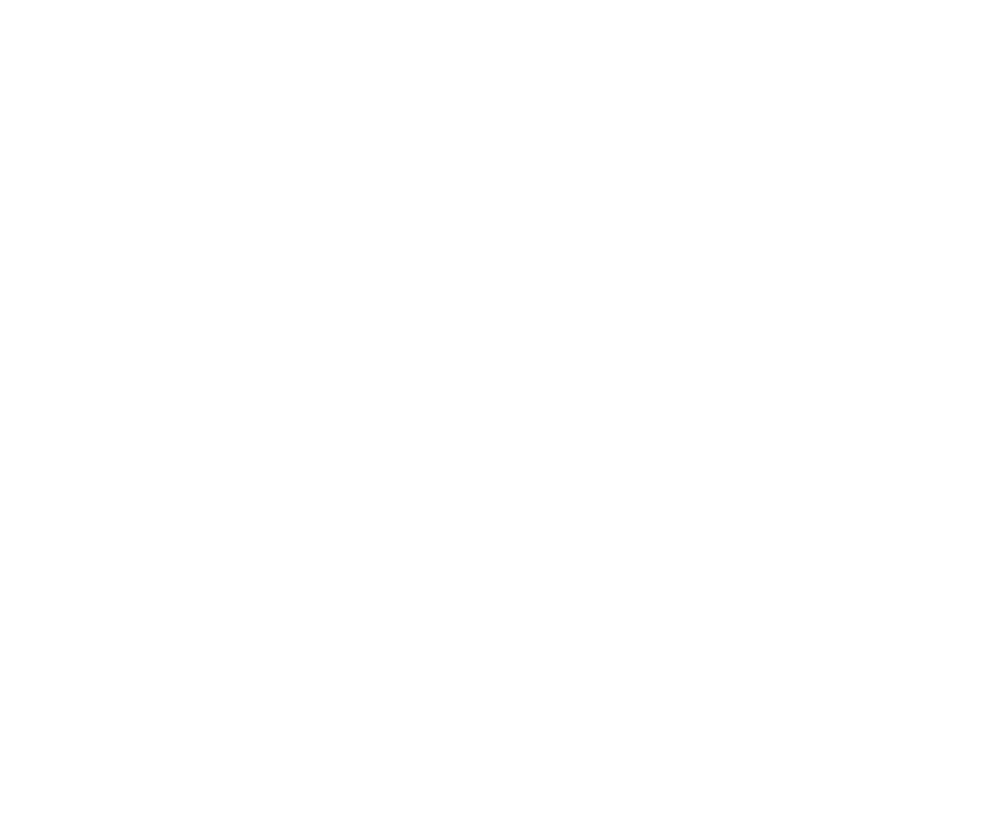
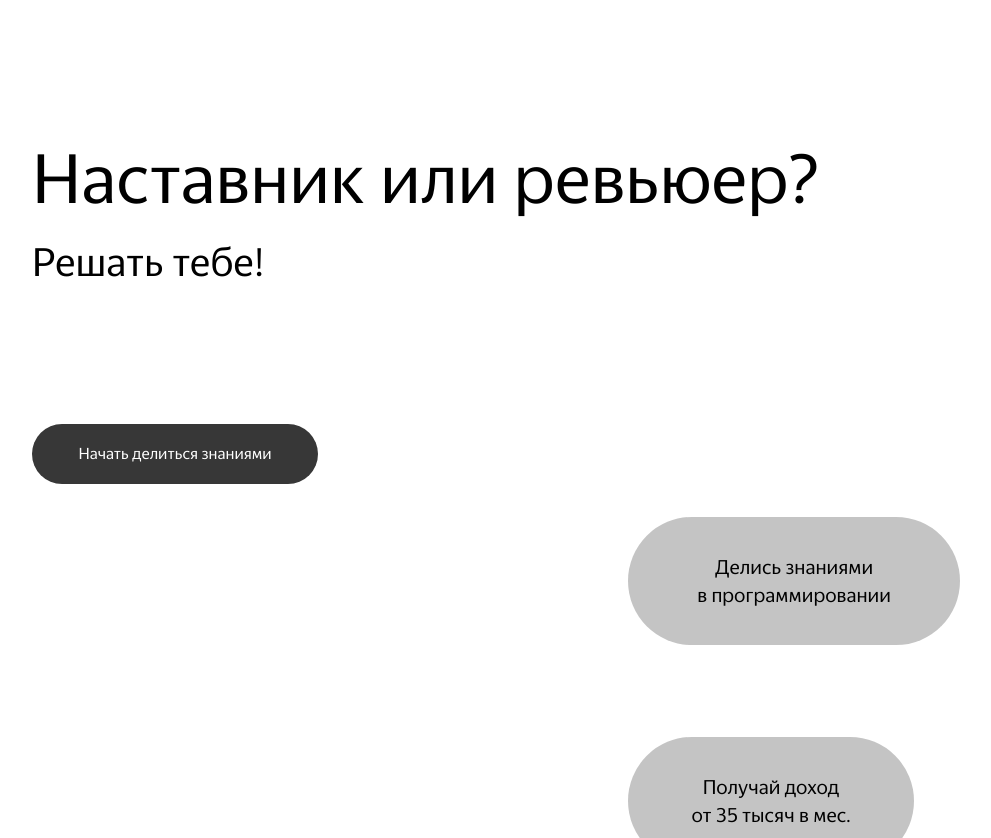
Before and after one commit to ViktorPekin/Yandex-Hr-job, a React (Create React App) app: page / in a window 1280 px wide. Shown: the whole page, without its empty margins (76-1067 px from the left). Before the commit the page ends 800 px from the top, so only its background shows below. Built offline with nearby package versions, Linux system fonts and the light colour scheme.

Commit message:
To make up the backbone of the first block

```diff
--- a/src/components/main/Main.js
+++ b/src/components/main/Main.js
@@ -1,5 +1,9 @@
+import First from "./first/First"
+
 const Main = () => {
-  return <main className='main'></main>
+  return <main className='main'>
+    <First />
+  </main>
 }
 
 export default Main
--- /dev/null
+++ b/src/components/main/first/First.js
@@ -0,0 +1,45 @@
+import { useState } from 'react';
+
+import './first.css';
+
+
+
+
+const First = () => {
+
+  const [ animation, setAnimation ] = useState(true);
+
+  const animationManagement = () => {
+    setAnimation(false);
+  }
+
+
+  const animationManagementy = () => {
+    console.log('dd')
+    setAnimation(true);
+  }
+
+  return <section className='first font_display'>
+    <h1 className='first__title'>Наставник или ревьюер?</h1>
+    <p className='first__text'>Решать тебе!</p>
+    <button type='button' className='first__button'>Начать делиться знаниями</button>
+    <div className='first__bable first__bable_pozition_one' style={animation ? {animationPlayState: 'running'} : {animationPlayState: 'paused'}} onMouseOver={animationManagement} onMouseLeave={animationManagementy}>
+      <p className='first__bable-text'>Делись знаниями в программировании</p>
+    </div>
+    <div className='first__bable first__bable_pozition_two' style={animation ? {animationPlayState: 'running'} : {animationPlayState: 'paused'}} onMouseOver={animationManagement} onMouseLeave={animationManagementy}>
+      <p className='first__bable-text'>Получай доход от&nbsp;35&nbsp;тысяч&nbsp;в&nbsp;мес.</p>
+    </div>
+    <div className='first__bable first__bable_pozition_three' style={animation ? {animationPlayState: 'running'} : {animationPlayState: 'paused'}} onMouseOver={animationManagement} onMouseLeave={animationManagementy}>
+      <p className='first__bable-text'>Стань частью сообщества экспертов</p>
+    </div>
+    <div className='first__bable first__bable_pozition_four' style={animation ? {animationPlayState: 'running'} : {animationPlayState: 'paused'}} onMouseOver={animationManagement} onMouseLeave={animationManagementy}>
+      <p className='first__bable-text first__bable-text_width_small'>Развивай личный бренд</p>
+    </div>
+    <div className='first__bable first__bable_pozition_five' style={animation ? {animationPlayState: 'running'} : {animationPlayState: 'paused'}} onMouseOver={animationManagement} onMouseLeave={animationManagementy}>
+      <p className='first__bable-text'>Делись опытом в&nbsp;маркетинге&nbsp;и&nbsp;дизайне</p>
+    </div>
+
+  </section>
+}
+
+export default First
--- /dev/null
+++ b/src/components/main/first/first.css
@@ -0,0 +1,140 @@
+.first {
+  position: relative;
+  padding-top: 138px;
+  height: 700px;
+  width: 100%;
+  font-style: normal;
+  background-color: transparent;
+  color: #000000;
+  overflow: hidden;
+}
+
+.first__title {
+  position: absolute;
+  margin: 0;
+  padding: 0;
+  top: 138px;
+  left: 108px;
+  z-index: 1;
+  font-weight: 500;
+  font-size: 70px;
+  line-height: 82px;
+}
+
+.first__text {
+  margin: 0;
+  padding: 0;
+  margin-top: 101px;
+  margin-left: 108px;
+  font-style: normal;
+  font-weight: 500;
+  font-size: 40px;
+  line-height: 47px;
+}
+
+.first__button {
+  margin: 0;
+  padding: 0;
+  border: 0;
+  display: flex;
+  flex-direction: row;
+  justify-content: center;
+  align-items: center;
+  padding: 0px;
+  margin-top: 138px;
+  margin-left: 108px;
+  border-radius: 120px;
+  background: #373737;
+  color: #FFF;
+  backdrop-filter: blur(6px);
+  width: 286px;
+  height: 60px;
+}
+
+.first__button:hover {
+  cursor: pointer;
+  opacity: .8;
+}
+
+.first__bable {
+  position: absolute;
+  left: 55%;
+  top: -200px;
+  z-index: 0;
+  display: flex;
+  flex-direction: row;
+  justify-content: center;
+  align-items: center;
+  height: 128px;
+  width: 50px;
+  background: #C4C4C4;
+  border-radius: 90px;
+  animation-name: transfer;
+  animation-duration: 10s;
+  animation-timing-function: linear;
+  animation-iteration-count: infinite;
+}
+
+.first__bable:hover { /* если включить opacity в кейфрейме, hover не работает */
+  opacity: 0.8;
+}
+
+
+.first__bable_pozition_one {
+  width: 332px;
+  animation-delay: 2s;
+}
+
+.first__bable_pozition_two {
+  width: 286px;
+  animation-delay: 4s;
+}
+
+.first__bable_pozition_three {
+  width: 332px;
+  animation-delay: 6s;
+}
+
+.first__bable_pozition_four {
+  width: 286px;
+  animation-delay: 8s;
+}
+
+.first__bable_pozition_five {
+  width: 332px;
+  animation-delay: 10s;
+}
+
+@keyframes transfer {  /* если включить opacity в кейфрейме, hover не работает */
+  0% {
+      top: 900px;
+      /*opacity: 0;*/
+  }
+  /*25% {
+    opacity: 1;
+  }
+  75% {
+    opacity: 1;
+  }*/
+  100% {
+      top: -200px;
+      /*opacity: 0;*/
+  }
+}
+
+.first__bable-text {
+  margin: 0;
+  padding: 0;
+  width: 268px;
+  font-style: normal;
+  font-weight: 400;
+  font-size: 20px;
+  line-height: 28px;
+  text-align: center;
+  text-align: center;
+  color: #000000;
+}
+
+.first__bable-text_width_small {
+  width: 200px;
+}
--- a/src/index.css
+++ b/src/index.css
@@ -4,3 +4,4 @@
 @import url(./components/header/header.css);
 @import url(./components/footer/footer.css);
 @import url(./components/main/main.css);
+@import url(./utils/font_display.css);
--- /dev/null
+++ b/src/utils/font_display.css
@@ -0,0 +1,3 @@
+.font_display {
+  font-family: 'Yandex Sans Display', Arial, sans-serif;
+}
```
